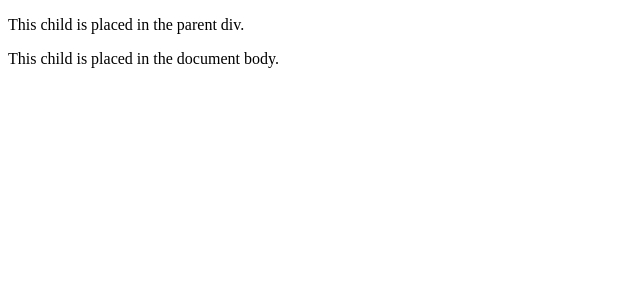
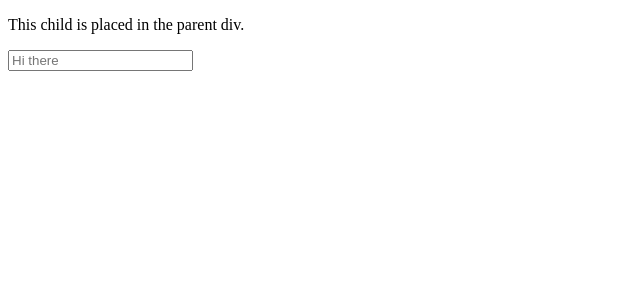
Before and after one commit to willnguyen1312/react-pro, a React (Vite) app: page / in a window 1280 px wide. Shown: the top 300 px of the page, without its empty margins (0-640 px from the left). Built offline with nearby package versions, Linux system fonts and the light colour scheme.

Commit message:
Oh dear 🙈

```diff
--- a/src/main.tsx
+++ b/src/main.tsx
@@ -10,21 +10,18 @@ const root = ReactDOM.createRoot(rootElement);
 export const App = () => {
   return (
     <div
-      onClick={(event) => {
+      onFocus={(event) => {
         console.log(event.target);
       }}
     >
       <p>This child is placed in the parent div.</p>
-      {createPortal(
+      <input type="text" placeholder="Hi there" />
+      {/* {createPortal(
         <p>This child is placed in the document body.</p>,
         document.body,
-      )}
+      )} */}
     </div>
   );
 };
 
-root.render(
-  <>
-    <App />
-  </>,
-);
+root.render(<App />);
```
